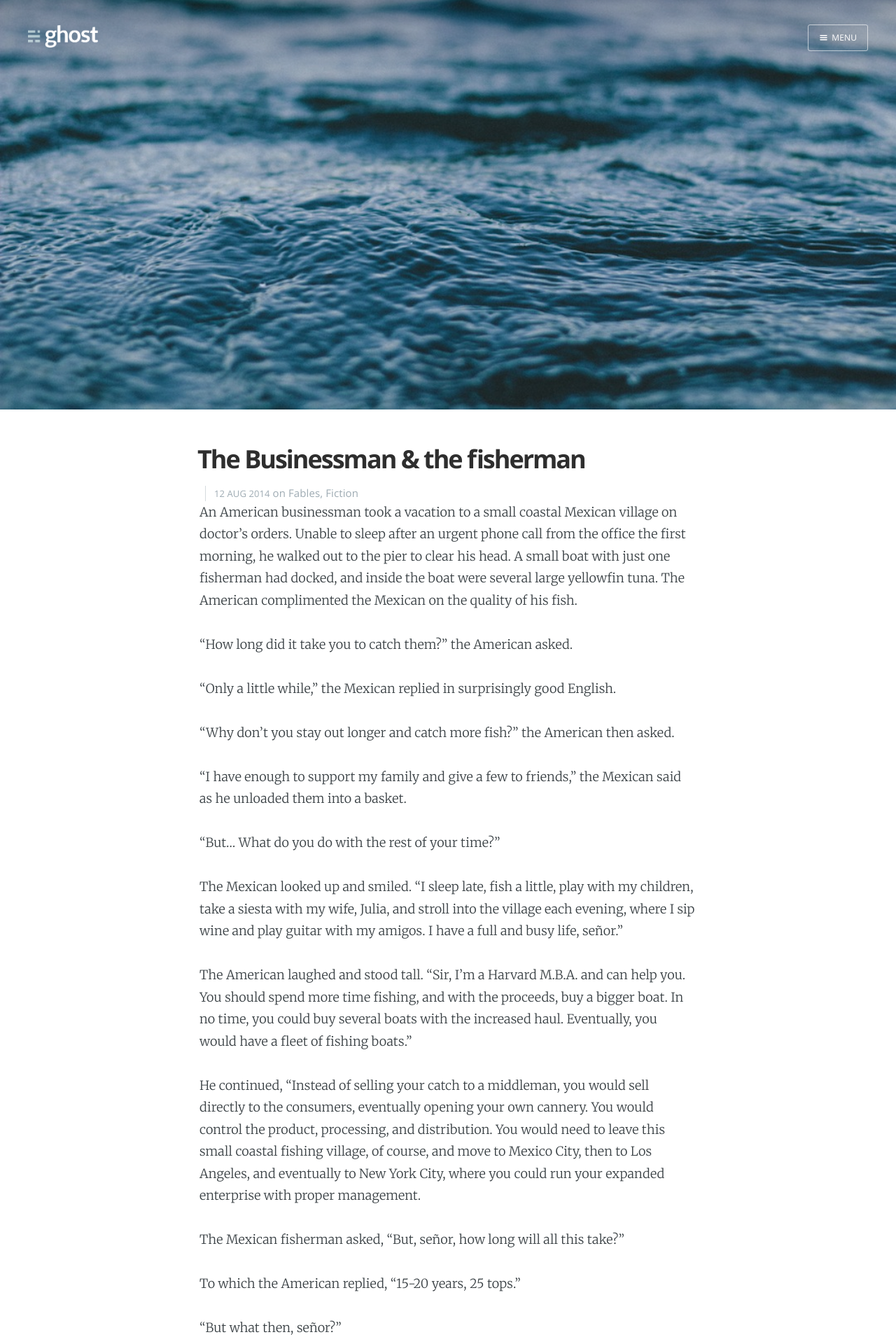
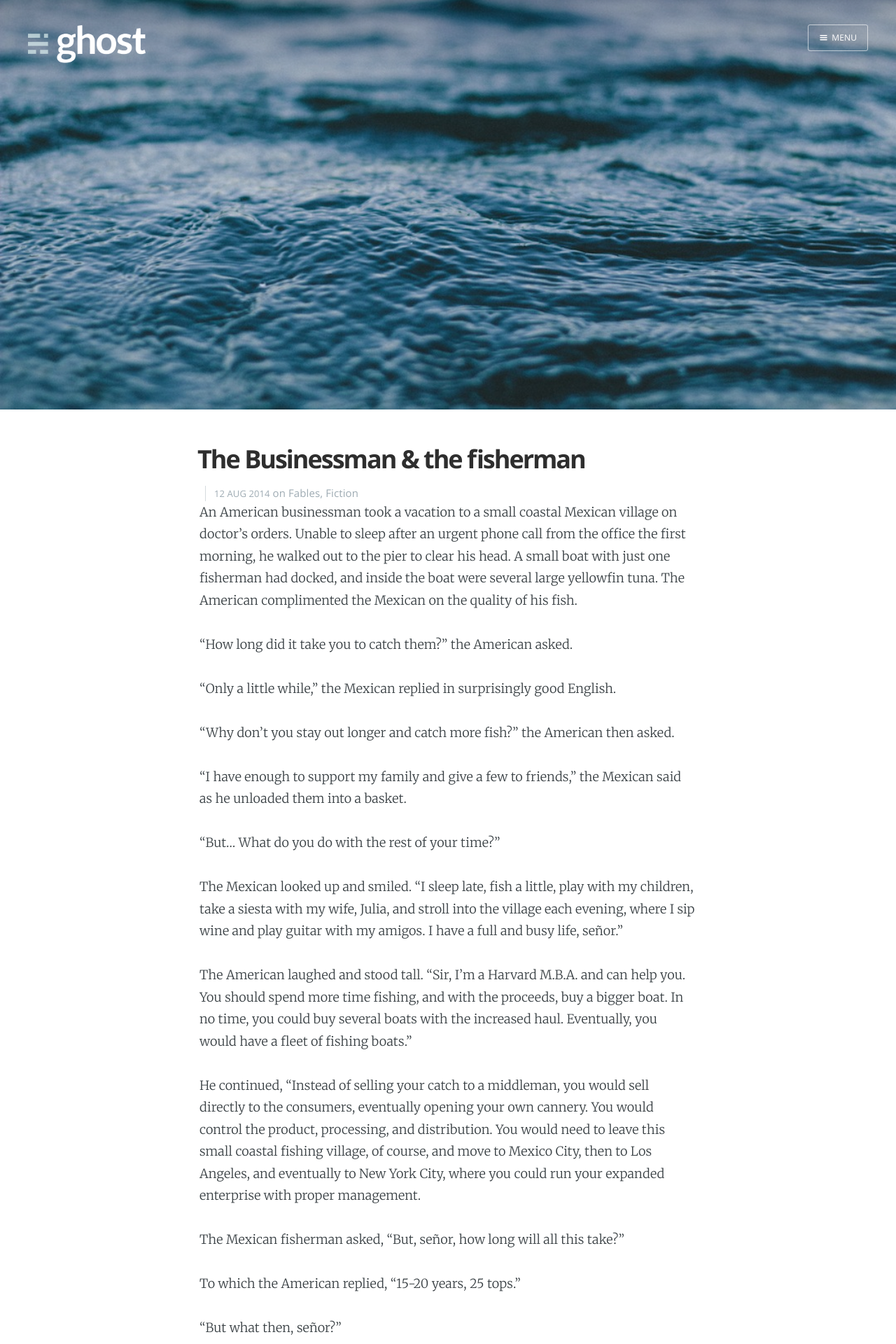
Before and after one commit to irupesh/blog.irupesh.com, a Jekyll site: the page built from _posts/2014-08-12-the-businessman-and-fisherman.md, in a window 1280 px wide. Shown: the top 1920 px of the page at 70% size. Built offline with Jekyll 4.4.1, drawn with Linux system fonts in a browser that asks for light colours; nearby versions of some CDN libraries; comment, search, counter and statistics services are not loaded.

Commit message:
logo fix #1

```diff
--- a/assets/css/screen.css
+++ b/assets/css/screen.css
@@ -777,7 +777,7 @@ body.nav-opened .nav {
     -moz-box-sizing: border-box;
     box-sizing: border-box;
     display: block;
-    height: 38px;
+    height: 60px;
     padding: 1px 0 5px 0;
     width: auto;
 }
@@ -1767,7 +1767,7 @@ body:not(.post-template) .post-title {
     }
 
     .blog-logo img {
-        height: 30px;
+        height: 40px;
     }
 
     .menu-button {
```
